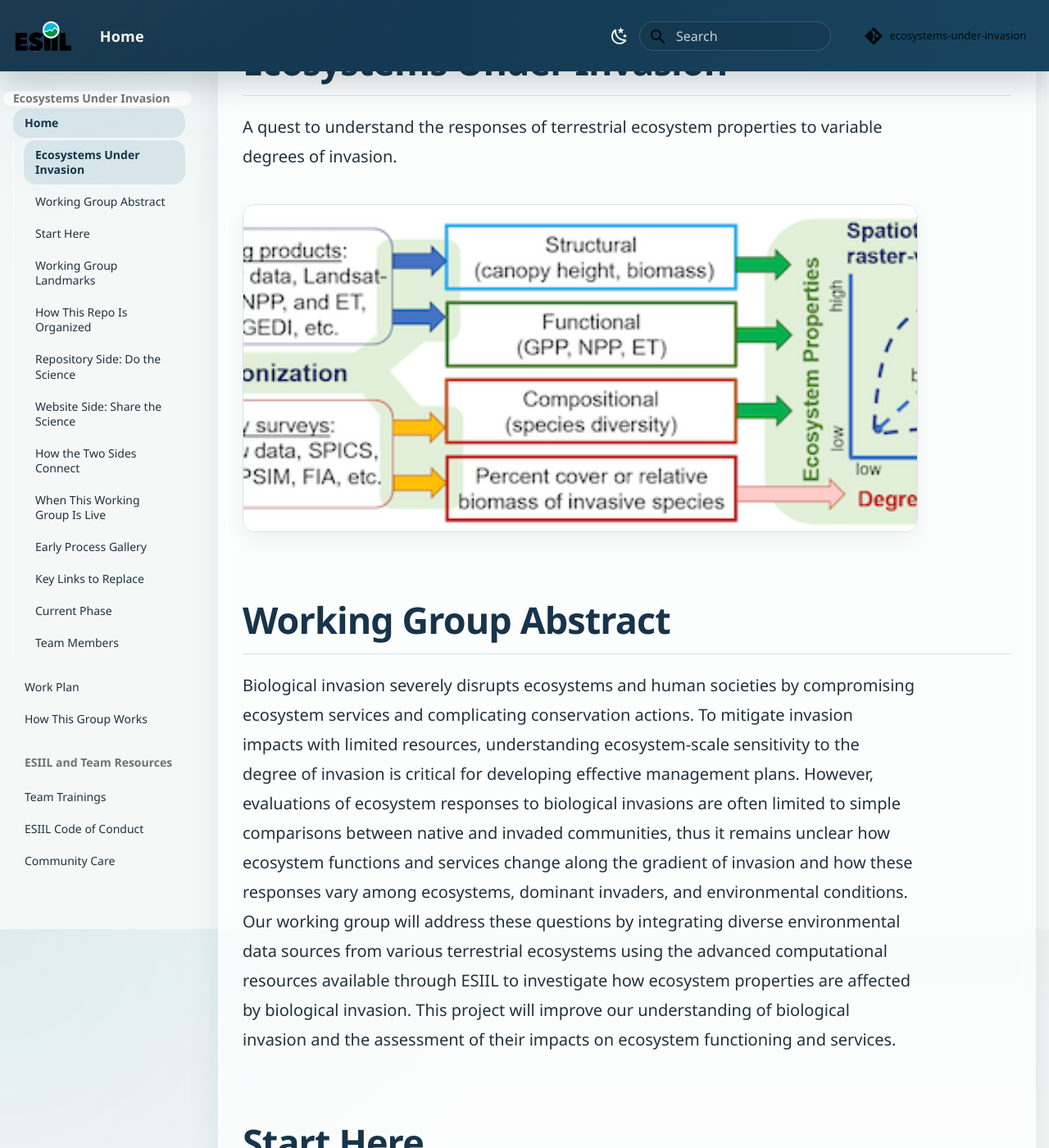
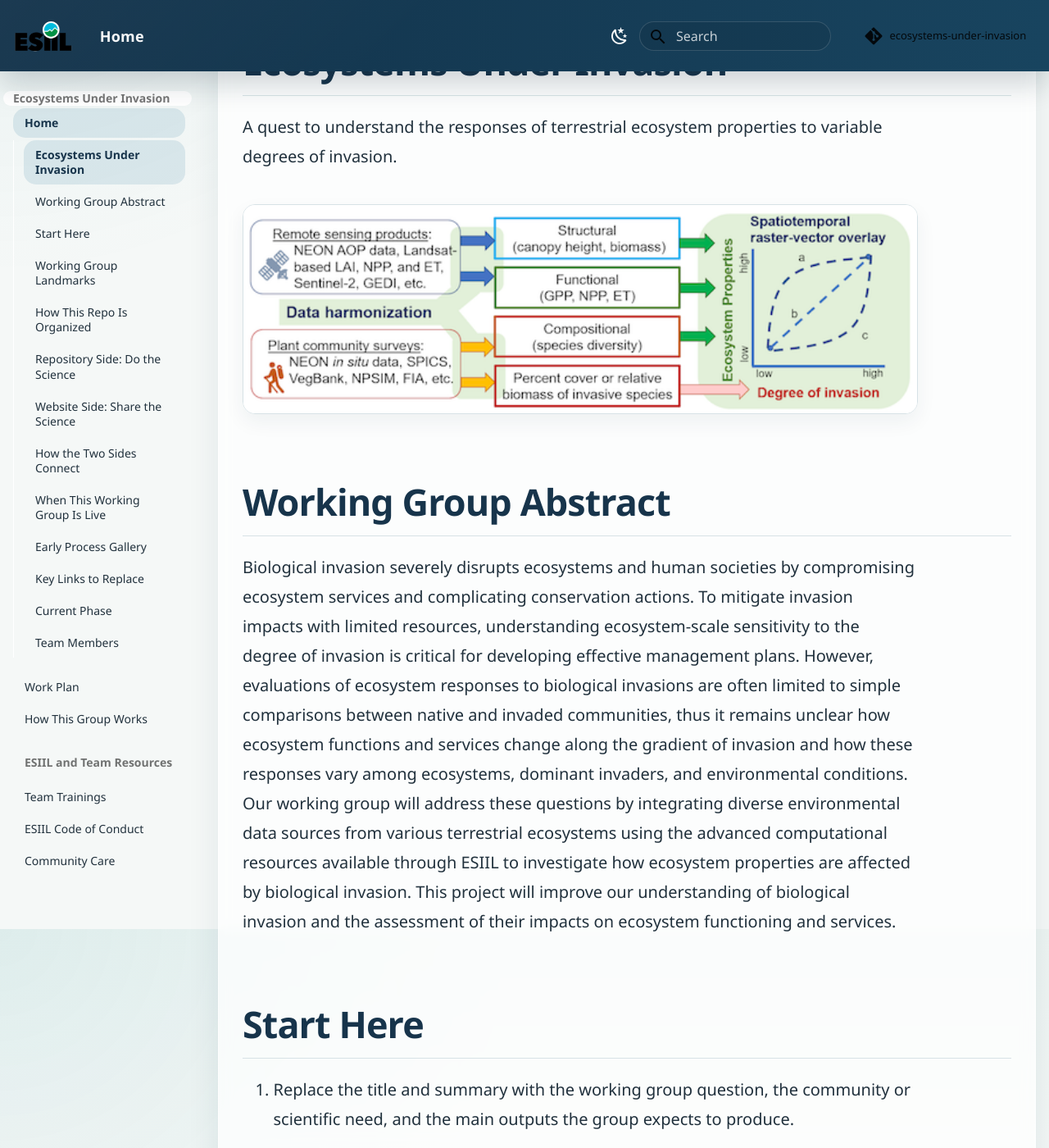
Before and after one commit to CU-ESIIL/ecosystems-under-invasion, an MkDocs documentation site: the page built from docs/index.md, in a window 1280 px wide and 1400 px high, scrolled down 267 px. Shown: the whole window at 82% size. Built offline with MkDocs 1.6.1 and Material for MkDocs 9.7.7, drawn with Linux system fonts in a browser that asks for light colours; comment, search, counter and statistics services are not loaded.

Commit message:
Add styles for homepage hero image
Add styles for homepage hero image to ensure it covers the area properly.

```diff
--- a/docs/stylesheets/extra.css
+++ b/docs/stylesheets/extra.css
@@ -365,6 +365,14 @@ body {
   box-shadow: var(--esiil-shadow-md);
 }
 
+
+.md-typeset img.homepage-hero {
+  width: 100%;
+  height: 100%;
+  object-fit: cover;
+}
+
+/*
 .md-typeset img.homepage-hero,
 .md-typeset img.section-image {
   width: 100%;
@@ -377,7 +385,6 @@ body {
   object-fit: cover;
 }
 
-/*
 .md-typeset img.homepage-hero {
   aspect-ratio: 16 / 7;
 }
```
